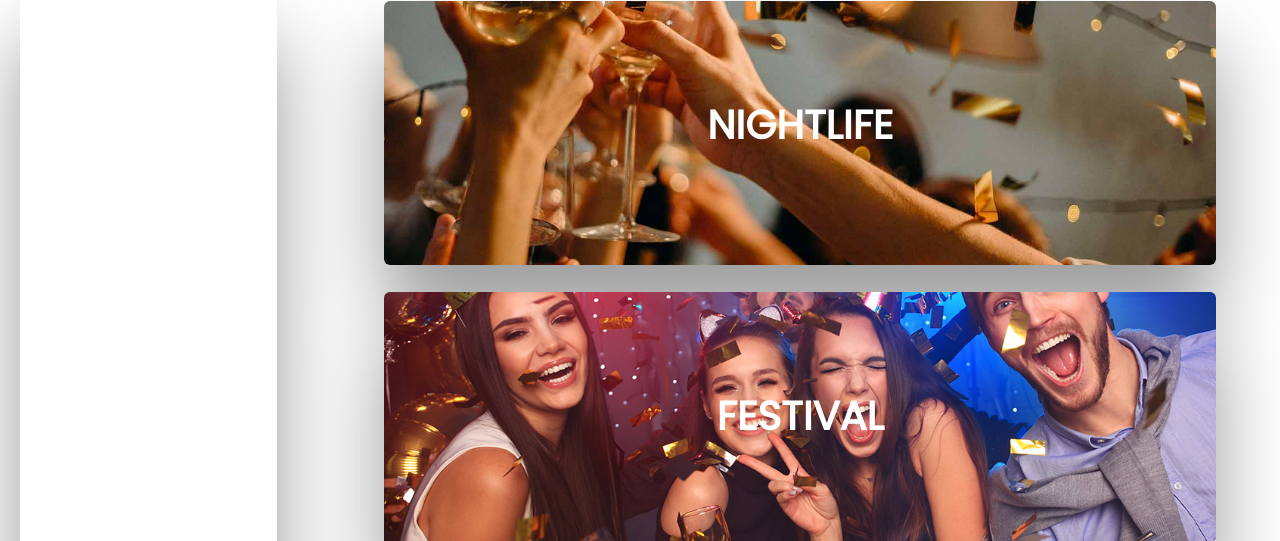
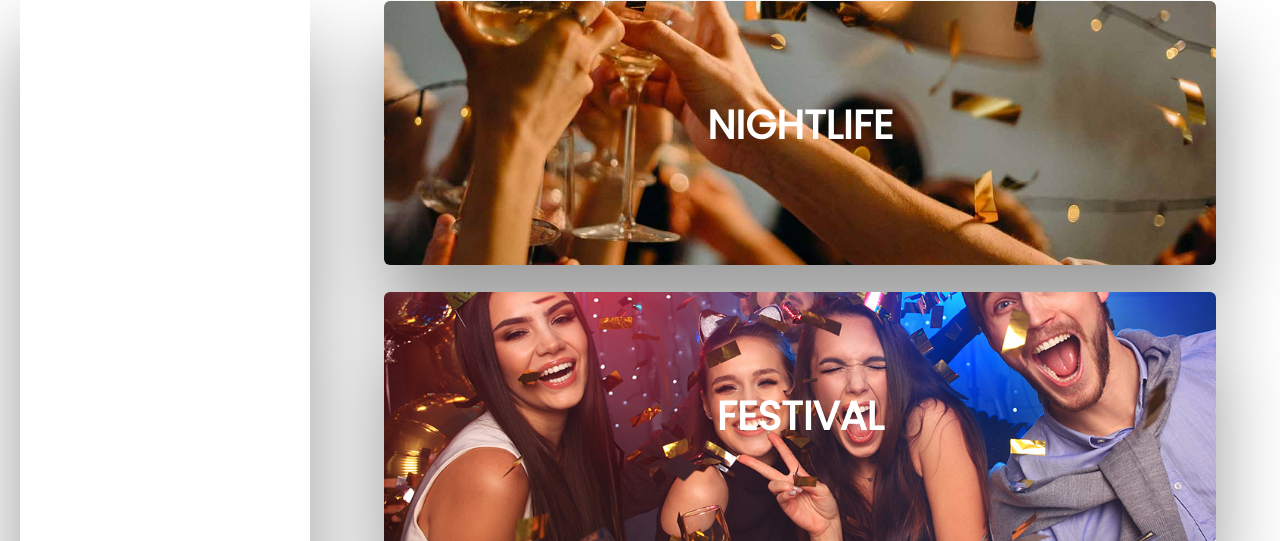
Before and after one commit to ansoniikun/NyteLife, a plain HTML site: page index.html in a window 1280 px wide. Shown: the part 759-1300 px from the top of the page. Drawn offline with Linux system fonts and the light colour scheme.

Commit message:
slider adjust

```diff
--- a/styles.css
+++ b/styles.css
@@ -194,8 +194,8 @@ h1 {
   flex-direction: column;
   border: 0.01px none solid;
   border-radius: 6px;
-  width: 257px;
-  height: 100vh;
+  width: 290px;
+  height: 105vh;
   box-shadow: 0 3rem 5rem rgba(0, 0, 0, 0.405);
 }
 
@@ -234,7 +234,7 @@ h1 {
 .buttons button#next {
   position: absolute;
   top: 150%;
-  left: 242px;
+  left: 270px;
   /* position: fixed; */
 }
 .buttons button#prev {
```
